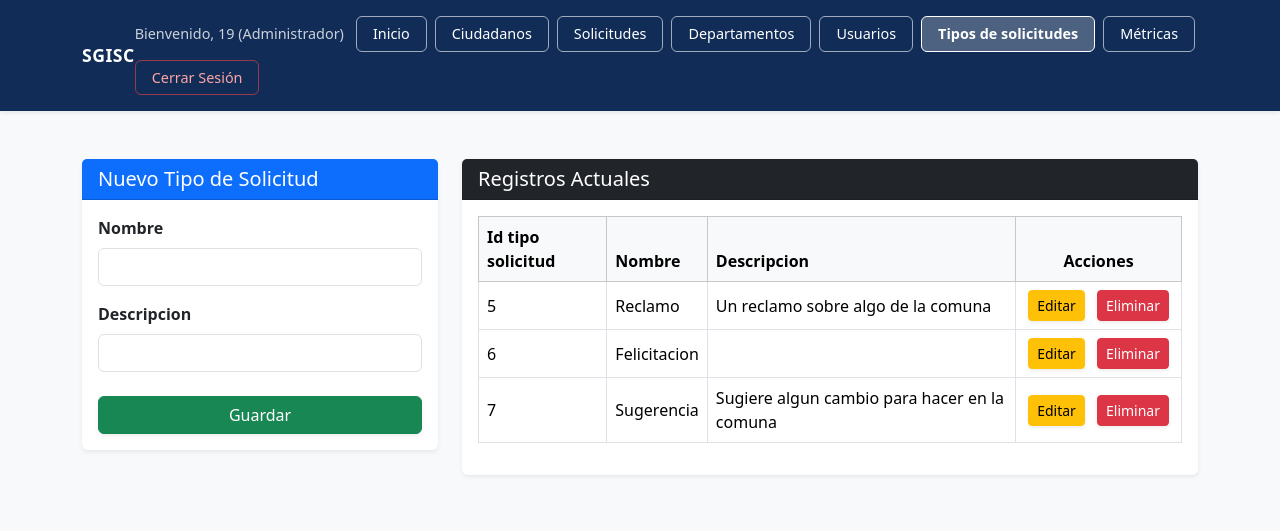
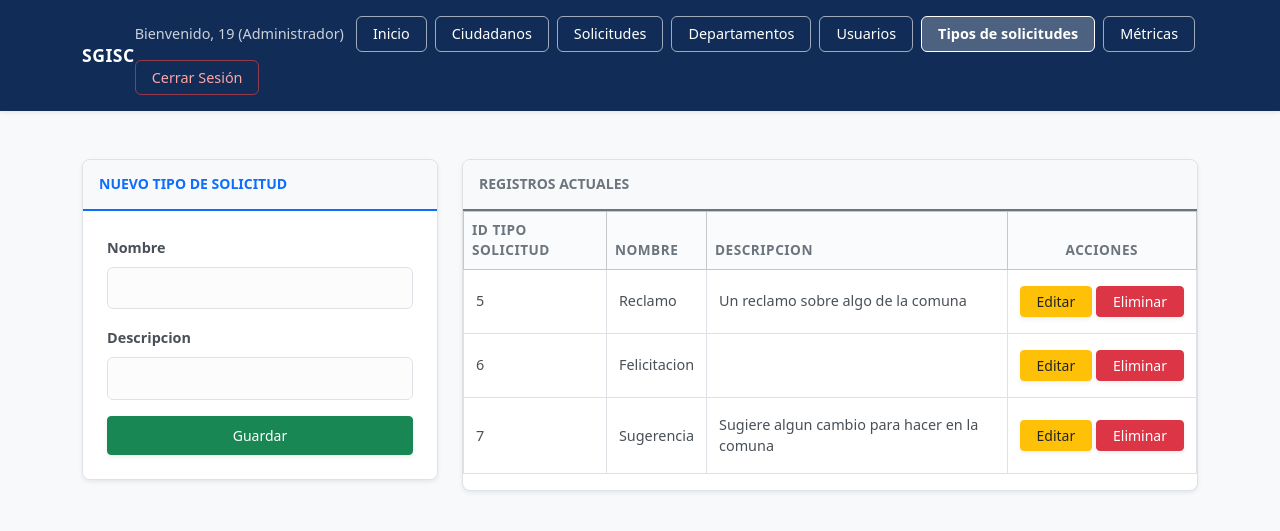
Before and after one commit to zanelf/proyecto-TIS, a PHP site: page /xampp/ventanas/tipo_solicitud.php in a window 1280 px wide. Shown: the top 531 px of the page. Run offline with PHP 8.4, Linux system fonts and the light colour scheme; a user stored in the database is signed in; data comes from the database, SQL or seed files in the repository.

Commit message:
Diseño de botones y mantenedores
Editar
Formulario2
Tabla
Nuevo archivo style_mantenedores
tipo_solicitud

```diff
--- a/web-app/recursos/componentes/Formulario2.php
+++ b/web-app/recursos/componentes/Formulario2.php
@@ -42,5 +42,7 @@ foreach ($campos as $campo) {
 }
 
 
-echo '<button type="submit" class="btn btn-success mt-2 w-100 shadow-sm">Guardar</button>';
+echo '<button type="submit" class="btn btn-sm btn-success fw-medium px-3 shadow-sm w-100 py-2">
+    Guardar
+      </button>';
 echo '</form>';
--- a/web-app/recursos/componentes/Tabla.php
+++ b/web-app/recursos/componentes/Tabla.php
@@ -43,8 +43,8 @@ while ($row = mysqli_fetch_assoc($resultado)) {
 
 
     echo '<td class="text-center text-nowrap">
-                            <a href="../recursos/componentes/Editar.php?id_enviado=' . $PKValue . '&tipomod=' . $modelo . '" class="btn btn-warning btn-sm mx-1 shadow-sm">Editar</a>
-                            <a href="../recursos/componentes/Eliminar.php?id_enviado=' . $PKValue . '&tipomod=' . $modelo . '" class="btn btn-danger btn-sm mx-1 shadow-sm">Eliminar</a>
+                            <a href="../recursos/componentes/Editar.php?id_enviado=' . $PKValue . '&tipomod=' . $modelo . '" class="btn btn-sm btn-warning text-dark fw-medium px-3 shadow-sm"">Editar</a>
+                            <a href="../recursos/componentes/Eliminar.php?id_enviado=' . $PKValue . '&tipomod=' . $modelo . '" class="btn btn-sm btn-danger fw-medium px-3 shadow-sm">Eliminar</a>
                           </td>';
     echo "</tr>";
 }
--- /dev/null
+++ b/web-app/recursos/css/style_mantenedores.css
@@ -0,0 +1,59 @@
+@import url('https://fonts.googleapis.com/css2?family=Inter:wght@400;500;600;700&display=swap');
+
+body {
+    font-family: 'Inter', sans-serif;
+    color: #343a40;
+}
+
+
+.custom-card-header {
+    background-color: #f8f9fa;
+    border-bottom: 2px solid #0d6efd !important;
+}
+
+.custom-card-header-table {
+    background-color: #f8f9fa;
+    border-bottom: 2px solid #6c757d !important;
+}
+
+.form-label {
+    font-weight: 500;
+    font-size: 0.9rem;
+    color: #495057;
+}
+
+.form-control {
+    border: 1px solid #dee2e6;
+    padding: 0.6rem 0.75rem;
+    font-size: 0.9rem;
+    background-color: #fcfcfc;
+    transition: all 0.2s ease-in-out;
+}
+
+.form-control:focus {
+    background-color: #fff;
+    border-color: #a3cfbb;
+    box-shadow: 0 0 0 0.25rem rgba(25, 135, 84, 0.1);
+}
+
+.table th {
+    font-size: 0.85rem;
+    text-transform: uppercase;
+    letter-spacing: 0.5px;
+    color: #6c757d;
+    font-weight: 600;
+    background-color: #fafbfc;
+}
+
+.table td {
+    font-size: 0.9rem;
+    color: #495057;
+    padding: 1rem 0.75rem !important;
+    vertical-align: middle;
+}
+
+.text-muted-custom {
+    color: #6c757d;
+    font-size: 0.85rem;
+    line-height: 1.5;
+}
--- a/web-app/ventanas/tipo_solicitud.php
+++ b/web-app/ventanas/tipo_solicitud.php
@@ -19,6 +19,9 @@
     <meta name="viewport" content="width=device-width, initial-scale=1.0">
     <title>Tipos de Solicitudes - SGISC</title>
     <link href="https://cdn.jsdelivr.net/npm/bootstrap@5.3.2/dist/css/bootstrap.min.css" rel="stylesheet">
+
+    <link href="https://fonts.googleapis.com/css2?family=Inter:wght@400;500;600;700&display=swap" rel="stylesheet">
+    <link rel="stylesheet" href="../recursos/css/style_mantenedores.css">
 </head>
 <body class="bg-light">
     <?php
@@ -43,11 +46,11 @@
         <div class="row">
 
             <div class="col-md-4 mb-4">
-                <div class="card shadow-sm border-0">
-                    <div class="card-header bg-primary text-white">
-                        <h5 class="mb-0">Nuevo Tipo de Solicitud</h5>
+                <div class="card shadow-sm border" style="border-radius: 8px; overflow: hidden;">
+                    <div class="card-header custom-card-header py-3">
+                        <h6 class="mb-0 fw-bold text-primary text-uppercase small tracking-wider">Nuevo Tipo de Solicitud</h6>
                     </div>
-                    <div class="card-body">
+                    <div class="card-body p-4 bg-white">
                         <?php
                             $Tipo_modelo = "tipo_solicitud";
                             include("../recursos/componentes/Formulario2.php");
@@ -57,12 +60,11 @@
             </div>
 
             <div class="col-md-8">
-                <div class="card shadow-sm border-0">
-                    <div class="card-header bg-dark text-white">
-                        <h5 class="mb-0">Registros Actuales</h5>
+                <div class="card shadow-sm border" style="border-radius: 8px; overflow: hidden;">
+                    <div class="card-header custom-card-header-table py-3">
+                        <h6 class="mb-0 fw-bold text-secondary text-uppercase small tracking-wider">Registros Actuales</h6>
                     </div>
-                    <div class="card-body">
-                        <div class="table-responsive">
+                    <div class="card-body p-0"> <div class="table-responsive">
                             <?php
                                 include("../recursos/componentes/Tabla.php");
                             ?>
```
Also changed, not shown: web-app/recursos/componentes/Editar.php (+13 -4 lines).
